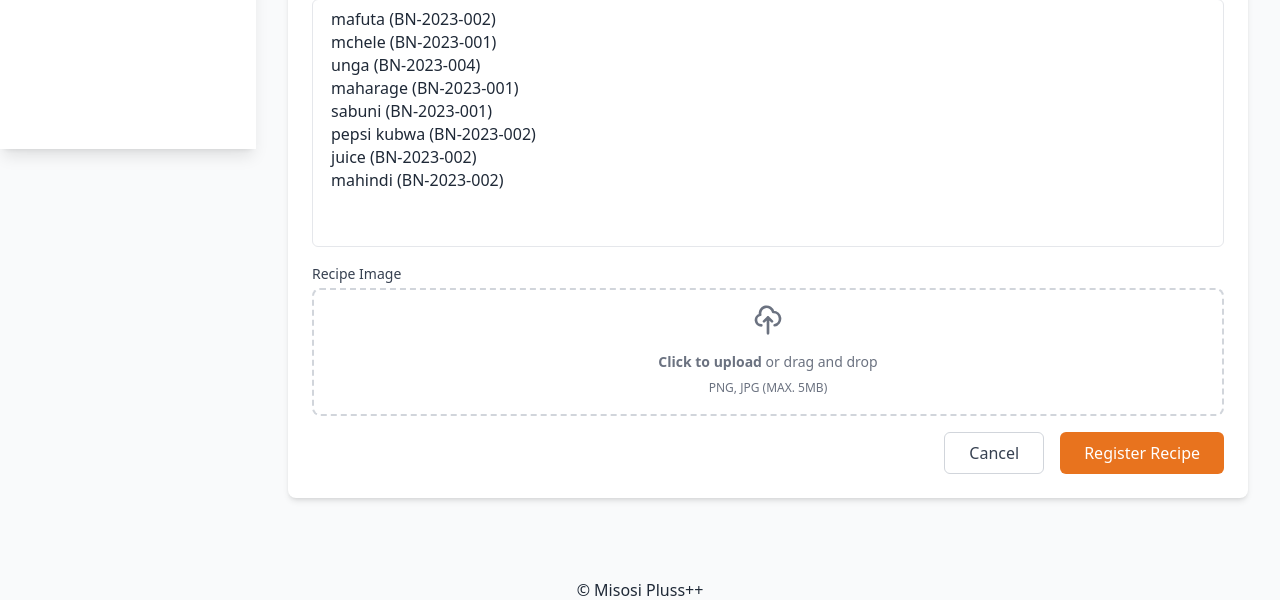
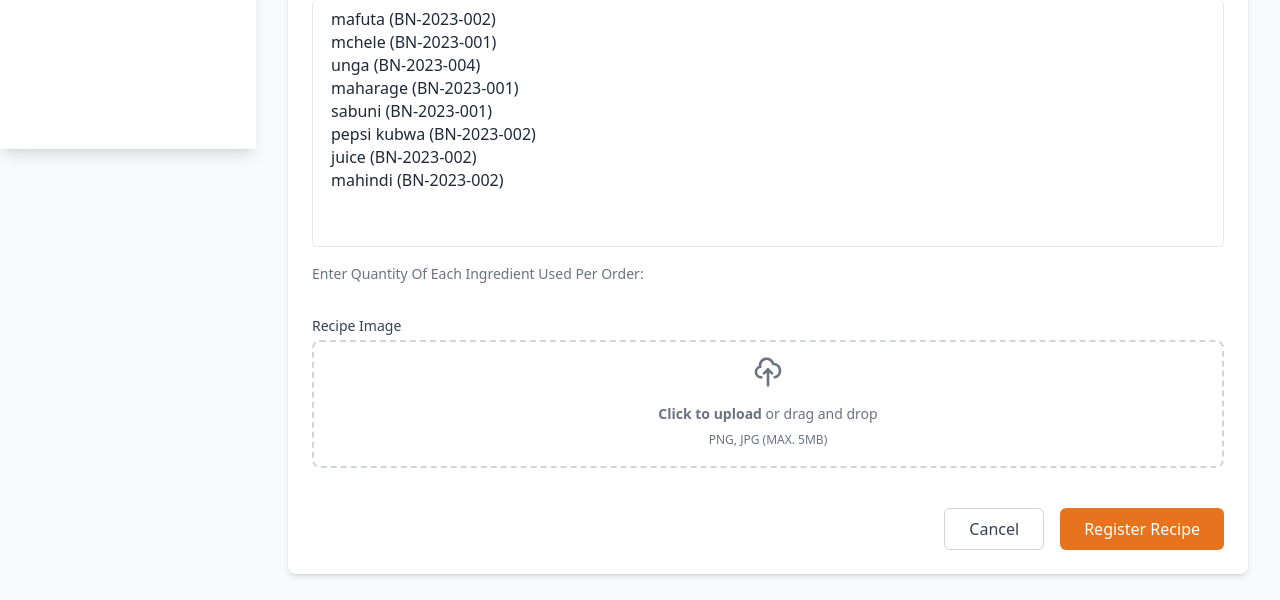
Before and after one commit to solverdepro/restaurant2, a Django app: page /add_recipe/ in a window 1280 px wide. Shown: the part 651-1251 px from the top of the page. Run offline with Django 5.2, Linux system fonts and the light colour scheme; data comes from the database, SQL or seed files in the repository; both versions use the stored data as it was after the commit; some libraries are stand-ins or nearby versions.

Commit message:
fourth commit

```diff
--- a/customer/views.py
+++ b/customer/views.py
@@ -1,5 +1,5 @@
 from django.shortcuts import render, redirect
-from .models import Recipe, Product
+from .models import Recipe, Product,RecipeIngredient
 from django.core.exceptions import ValidationError
 from decimal import Decimal
 
@@ -36,6 +36,22 @@ def register_recipe(request):
                 'error': 'Invalid price format.'
             })
 
+        # Validate quantities
+        quantities = {}
+        for product_id in ingredient_ids:
+            quantity = request.POST.get(f'quantity_{product_id}')
+            if not quantity:
+                return render(request, 'customer/add_recipe.html', {
+                    'products': products,
+                    'error': 'Quantity missing for one or more ingredients.'
+                })
+            try:
+                quantities[product_id] = Decimal(quantity)
+            except:
+                return render(request, 'customer/add_recipe.html', {
+                    'products': products,
+                    'error': 'Invalid quantity format.'
+                })
         # Create recipe
         recipe = Recipe(
             name=name,
@@ -48,8 +64,18 @@ def register_recipe(request):
         recipe.save()
 
         # Add ingredients
-        if ingredient_ids:
-            recipe.ingredients.set(ingredient_ids)
+        # if ingredient_ids:
+        #     recipe.ingredients.set(ingredient_ids)
+
+                # Add ingredients with quantities and units
+        for product_id in ingredient_ids:
+            product = Product.objects.get(id=product_id)
+            RecipeIngredient.objects.create(
+                recipe=recipe,
+                product=product,
+                quantity=quantities[product_id],
+                unit=product.unit
+                )
 
         return redirect('homeview')  # Replace with your success URL, e.g., recipe list
 
--- a/templates/customer/add_recipe.html
+++ b/templates/customer/add_recipe.html
@@ -42,16 +42,22 @@
                             <p class="text-sm text-gray-500 dark:text-gray-400 mb-4">Select ingredients used in this recipe</p>
 
                             <!-- Ingredient list-->
-                            <select multiple name="ingredients[]" required class="w-full px-4 py-2 border rounded-md dark:bg-gray-700 dark:border-gray-600 focus:outline-none focus:ring-2 focus:ring-primary-500" size="10">
+                            <select name="ingredients[]" multiple id="ingredientSelect" required class="w-full px-4 py-2 border rounded-md dark:bg-gray-700 dark:border-gray-600 focus:outline-none focus:ring-2 focus:ring-primary-500" size="10">
                                   {% for product in products %}
-                                  <option value="{{ product.id }}">{{ product }}</option>
-                                  {% endfor %}
+                                    <option value="{{ product.id }}" data-unit="{{ product.unit }}">{{ product }}</option>                                  {% endfor %}
                             </select>
 
                             <!-- Ingredients Grid -->
                             <div class="grid grid-cols-2 md:grid-cols-3 lg:grid-cols-4 gap-4 mb-4" id="ingredientsGrid">
                                 <!-- Ingredients will be populated here -->
                             </div>
+
+                            <!-- Selected Ingredients -->
+                            <div id="selectedIngredients" class="mt-4">
+                            <p class="text-sm text-gray-500 dark:text-gray-400 mb-2">Enter Quantity Of Each Ingredient Used Per Order:</p>
+                            <div id="ingredientInputs" class="grid gap-4"></div>
+                                 </div>
+                             </div>
 
                         <!-- Recipe Image -->
                         <div>
@@ -80,4 +86,39 @@
             </main>
         </div>
     </div>
+
+<script>
+document.addEventListener('DOMContentLoaded', function() {
+    const select = document.getElementById('ingredientSelect');
+    const ingredientInputs = document.getElementById('ingredientInputs');
+    const selectedIds = new Set(); // Track selected product IDs to prevent duplicates
+
+    function updateSelectedIngredients() {
+        ingredientInputs.innerHTML = '';
+        selectedIds.clear(); // Clear previous selections
+
+        Array.from(select.selectedOptions).forEach(option => {
+            const productId = option.value;
+            if (!selectedIds.has(productId)) { // Only add if not already selected
+                selectedIds.add(productId);
+                const productName = option.text;
+                const productUnit = option.getAttribute('data-unit');
+
+                const div = document.createElement('div');
+                div.className = 'flex items-center gap-2 mb-2';
+                div.innerHTML = `
+                    <input type="hidden" name="ingredients[]" value="${productId}">
+                    <span class="text-sm text-gray-700 dark:text-gray-300">${productName}</span>
+                    <input type="number" name="quantity_${productId}" min="0" step="0.01" required class="w-24 px-2 py-1 border rounded-md dark:bg-gray-700 dark:border-gray-800" placeholder="Quantity">
+                    <span class="text-sm text-gray-500 dark:text-gray-400">${productUnit}</span>
+                    <button type="button" class="text-red-500 hover:text-red-700" onclick="this.parentElement.remove(); selectedIds.delete('${productId}');">Remove</button>
+                `;
+                ingredientInputs.appendChild(div);
+            }
+        });
+    }
+
+    select.addEventListener('change', updateSelectedIngredients);
+});
+</script>
 {%endblock%}
```
Also changed, not shown: customer/models.py (+13 -1 lines), customer/migrations/0002_recipeingredient.py (added), db.sqlite3, media/recipes/polina.jpg (added), media/recipes/polina_8B5v6lZ.jpg (added), media/recipes/polina_P4VokVZ.jpg (added).
